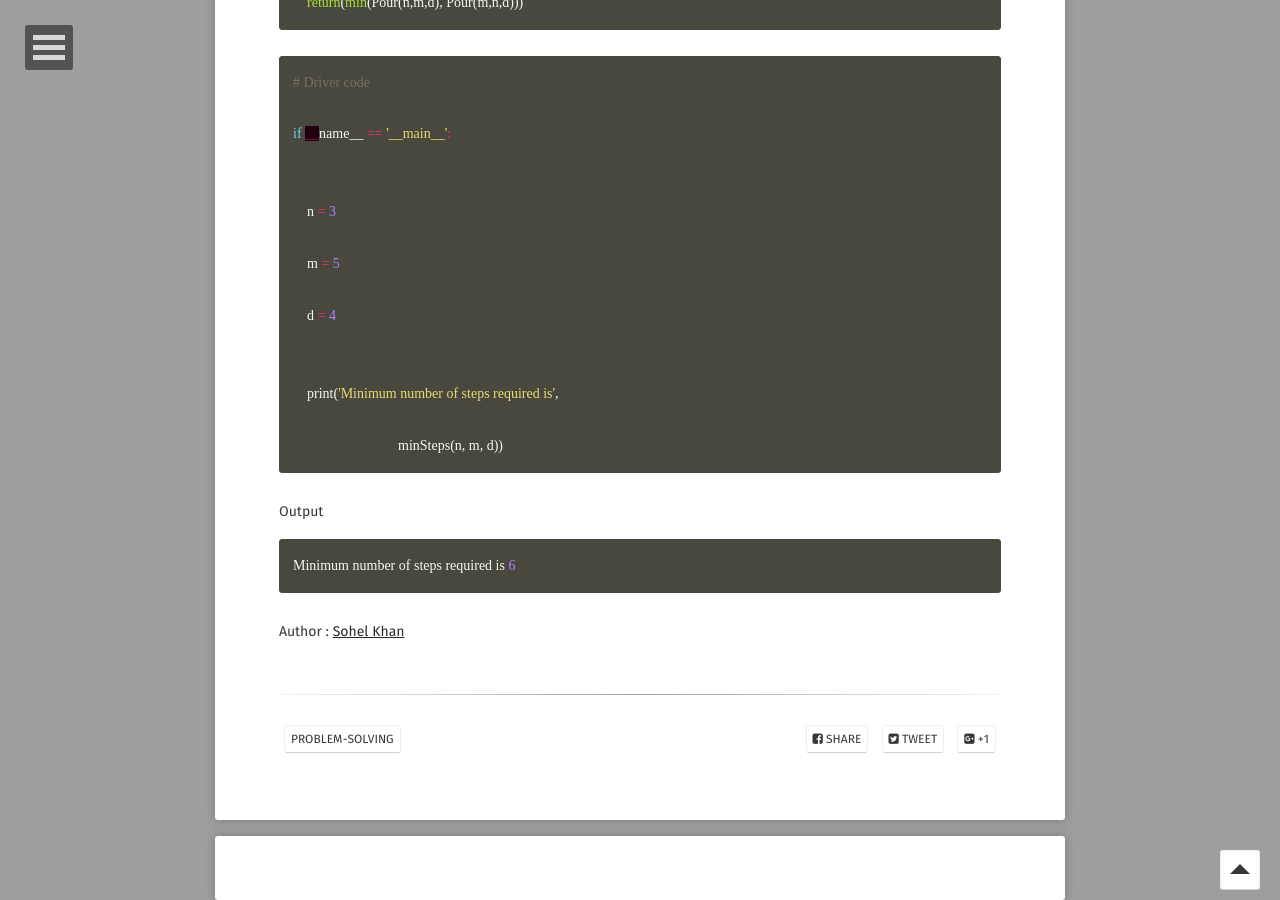
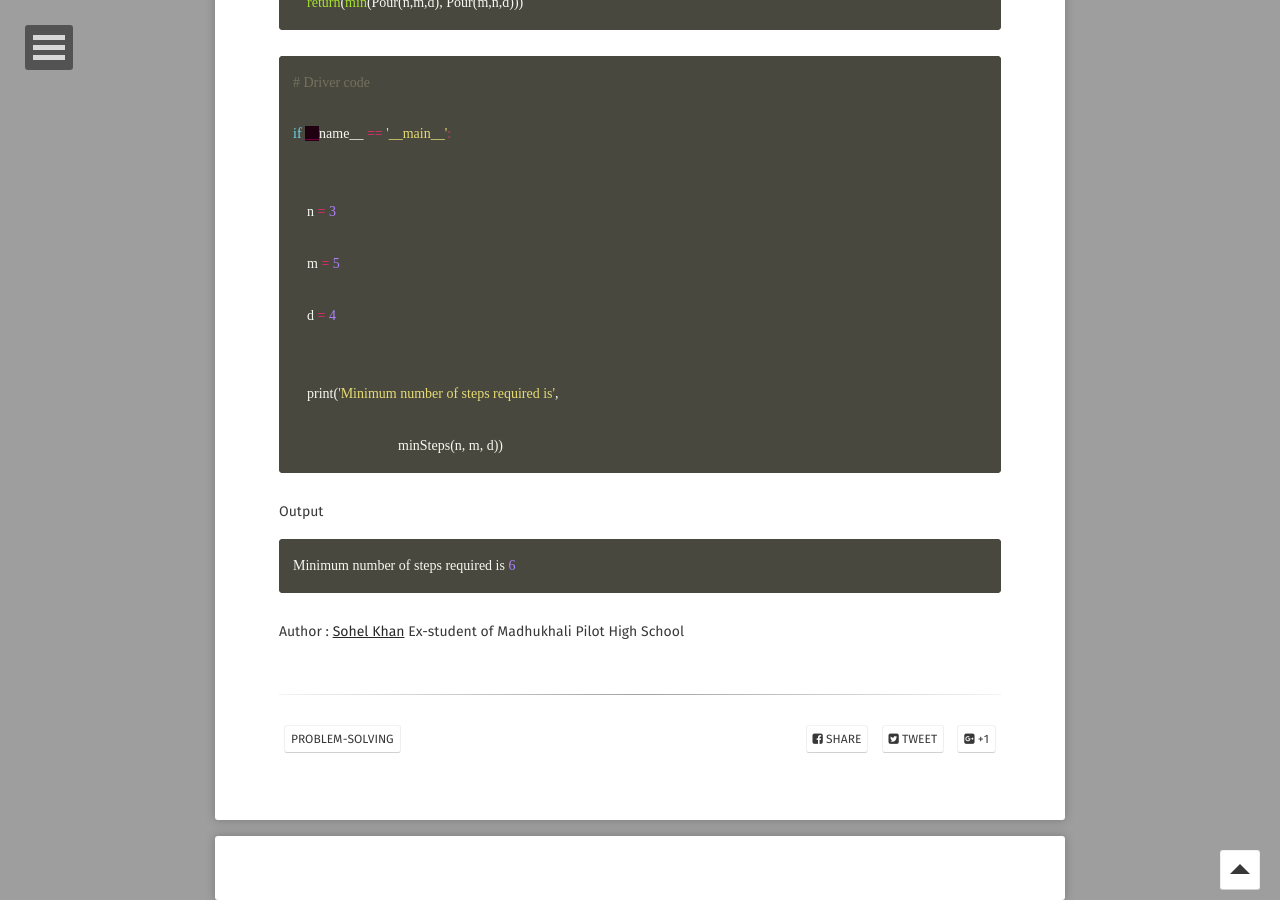
Before and after one commit to sohelkhanzz/mphs-edu.github.io, a Jekyll site: the page built from _posts/2020-10-25-water-jug.md, in a window 1280 px wide and 900 px high, scrolled down 3830 px. Built offline with Jekyll 4.4.1, drawn with Linux system fonts in a browser that asks for light colours; nearby versions of some CDN libraries; some web fonts are replaced; comment, search, counter and statistics services are not loaded; a style sheet for code colours, icons or effects is not loaded.

Commit message:
Update 2020-10-25-water-jug.md

````diff
--- a/_posts/2020-10-25-water-jug.md
+++ b/_posts/2020-10-25-water-jug.md
@@ -155,3 +155,4 @@ Minimum number of steps required is 6
  ```
 
 Author : [Sohel Khan](https://sohelkhan.rbind.io)
+Ex-student of Madhukhali Pilot High School
````
